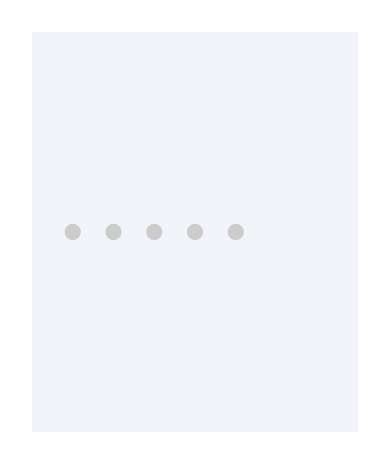
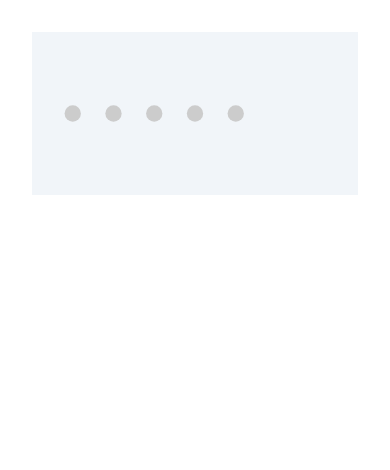
Before and after one commit to jamesonashile/macro-demographics, a Next.js app: page / in a window 390 px wide. Shown: the top 470 px of the page. Built offline with nearby package versions, Linux system fonts and the light colour scheme.

Commit message:
chore: basic mobile responsiveness

```diff
--- a/components/CountryTable.tsx
+++ b/components/CountryTable.tsx
@@ -8,38 +8,18 @@ export default function CountryTable() {
 
   const { selectedPhase, setSelectedPhase } = useCountryStore();
 
-  const dividend = [
-    "Pre-Dividend",
-    "Peak Dividend",
-    "Post-Dividend",
-    "Dividend Collapse",
-  ]
+
 
   const filteredCountries = selectedPhase ? countries.filter((c)=> c.dividendPhase === selectedPhase) : countries
 
 
   return (
-    <>
-      {/* <div className="mb-4 flex flex-wrap gap-2">
-        {dividend.map((phase) => (
-          <button
-            key={phase}
-            className={`px-4 py2 rounded border ${
-              selectedPhase === phase ? "bg-blue-600 text-white" : "bg-white"
-            }`}
-            onClick={() =>
-              setSelectedPhase(phase === selectedPhase ? null : phase)
-            }
-          >
-            {phase}
-          </button>
-        ))}
-      </div> */}
-<div className="p-4">
+
+<div className="overflow-x-auto p-4 sm:p-6">
       <label className="block mb-2">
         Filter by Phase:
         <select
-        className="ml-2 border px-2 py1"
+        className="w-full sm:w-60 ml-2 border px-2 py1"
         value={selectedPhase || ""}
         onChange={(e)=> setSelectedPhase(e.target.value || null)}
         >
@@ -93,6 +73,6 @@ export default function CountryTable() {
           </tbody>
         </table>
       </div>
-    </>
+
   );
 }
--- a/components/WorldMap.tsx
+++ b/components/WorldMap.tsx
@@ -22,11 +22,11 @@ export default function WorldMap() {
   const visibleCountries = selectedPhase ? countries.filter((c)=> c.dividendPhase === selectedPhase) : countries
 
   return (
-
+    <div className="w-full overflow-x-auto">
     <svg
       viewBox="0 0 800 400"
       xmlns="http://www.w3.org/2000/svg"
-      className="w-full h-[400px] bg-slate-100"
+      className="w-full h-auto max-w-full bg-slate-100"
     >
       {visibleCountries.map((country, index) => {
         const cx = 100 + index * 100;
@@ -69,5 +69,7 @@ export default function WorldMap() {
             />
           )}
 </svg>
+
+    </div>
   )
 }
```
